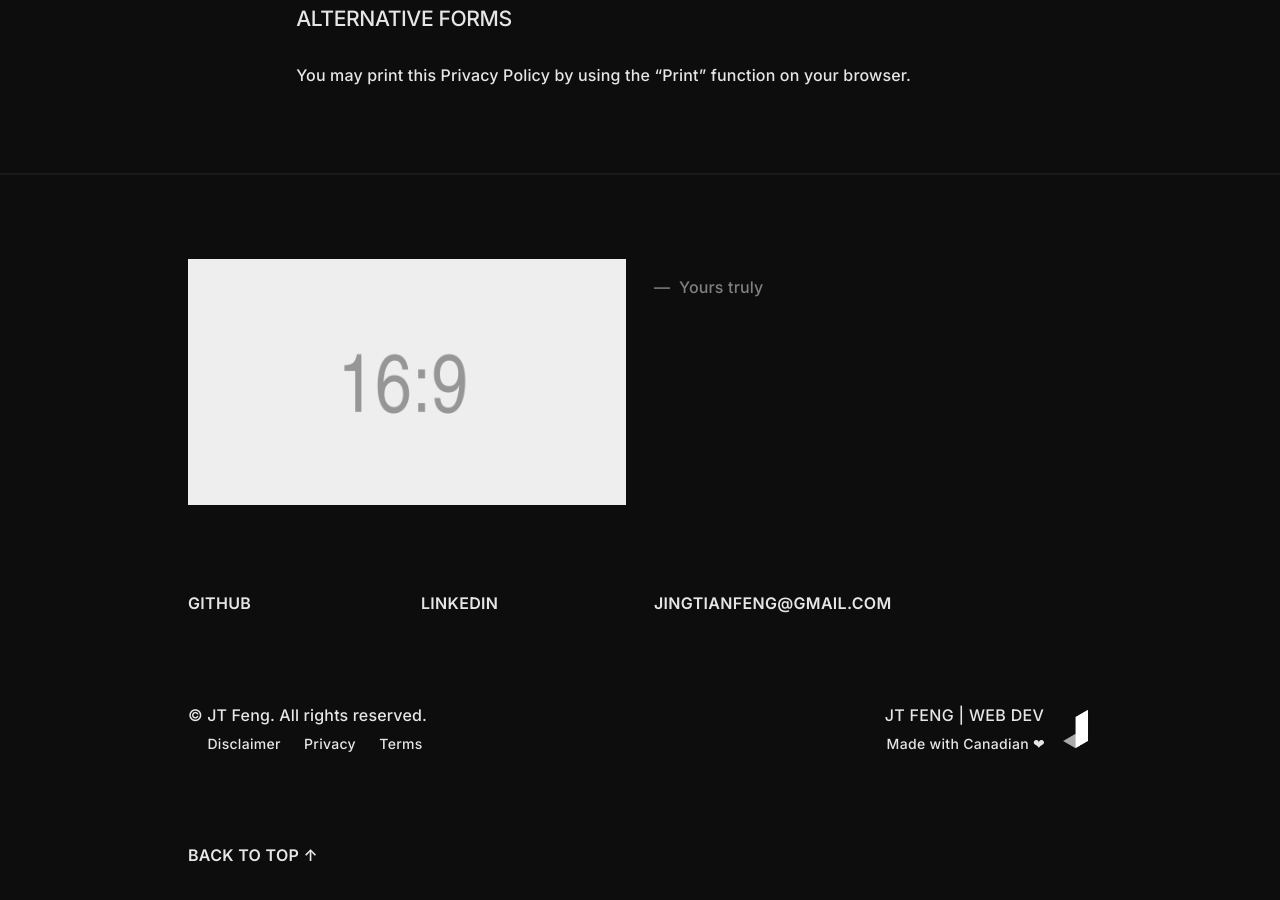
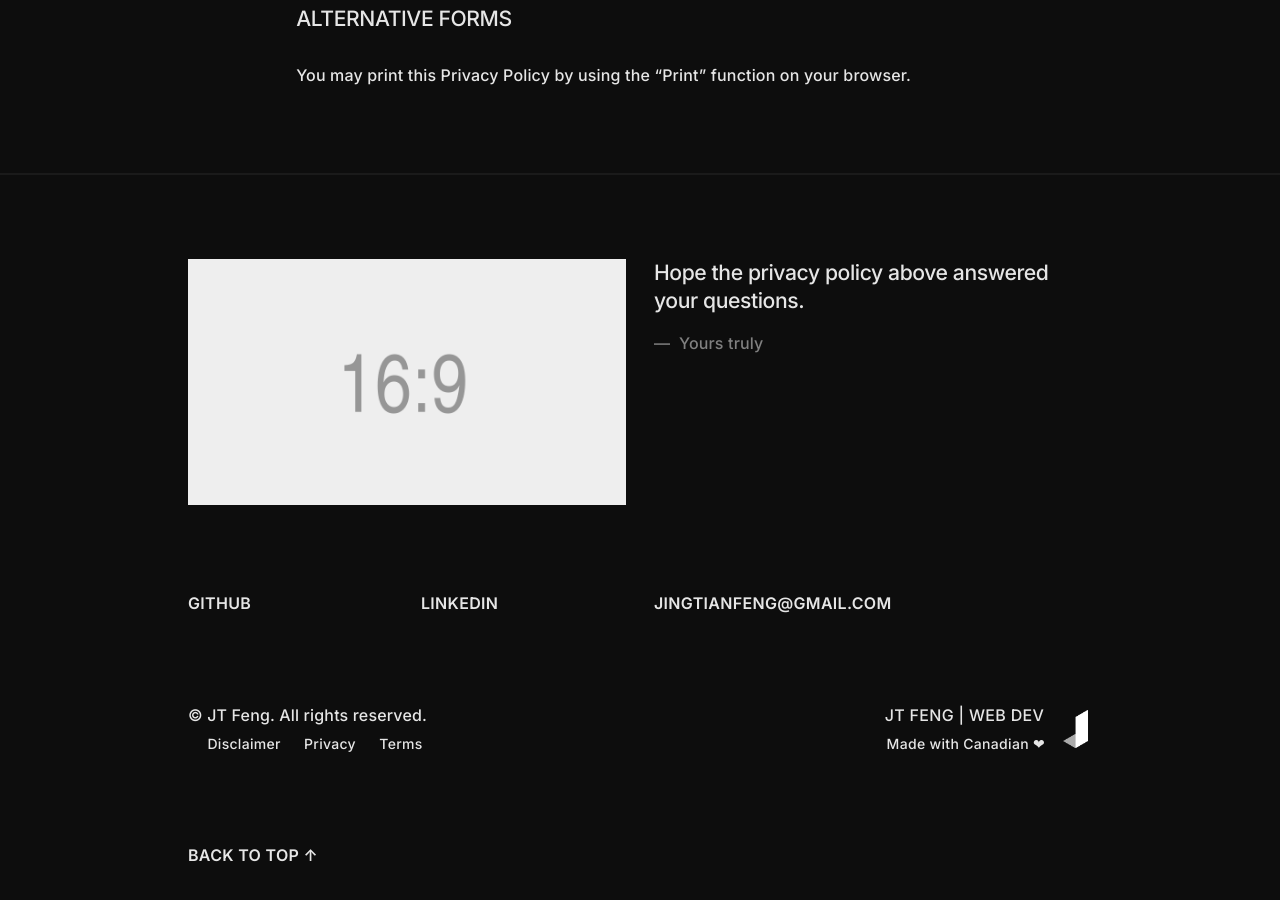
Before and after one commit to jingtianfeng/jtfeng-personal-1, a Jekyll site: the page built from privacy.md, in a window 1280 px wide and 900 px high, scrolled down 15527 px. Built offline with Jekyll 4.4.1, drawn with Linux system fonts in a browser that asks for light colours.

Commit message:
Update privacy: front matter add blockquote

```diff
--- a/privacy.md
+++ b/privacy.md
@@ -1,6 +1,7 @@
 ---
 layout: "post"
 title: "Privacy Policy"
+blockquote: "Hope the privacy policy above answered your questions."
 ---
 
 # Privacy Policy
```
